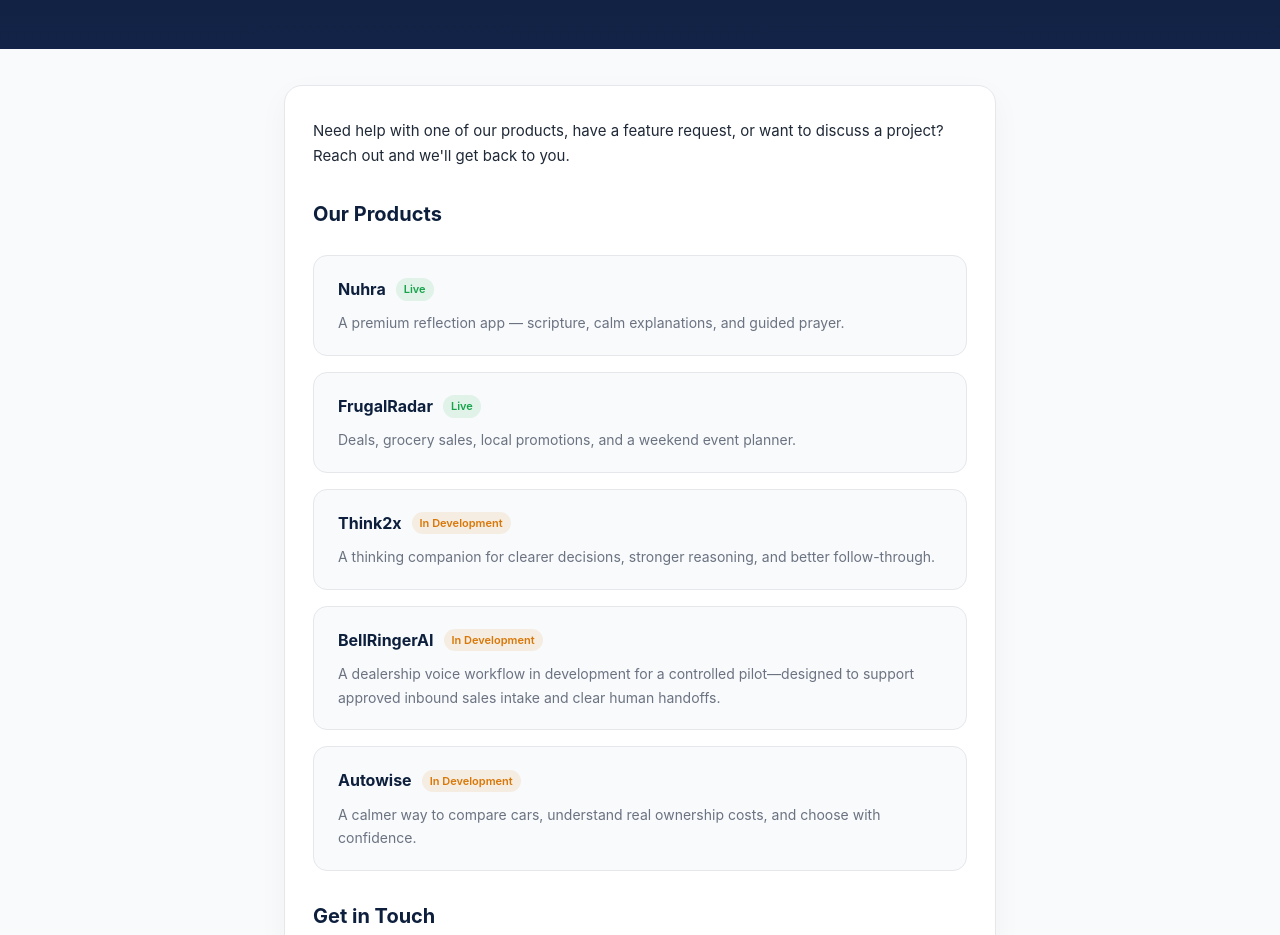
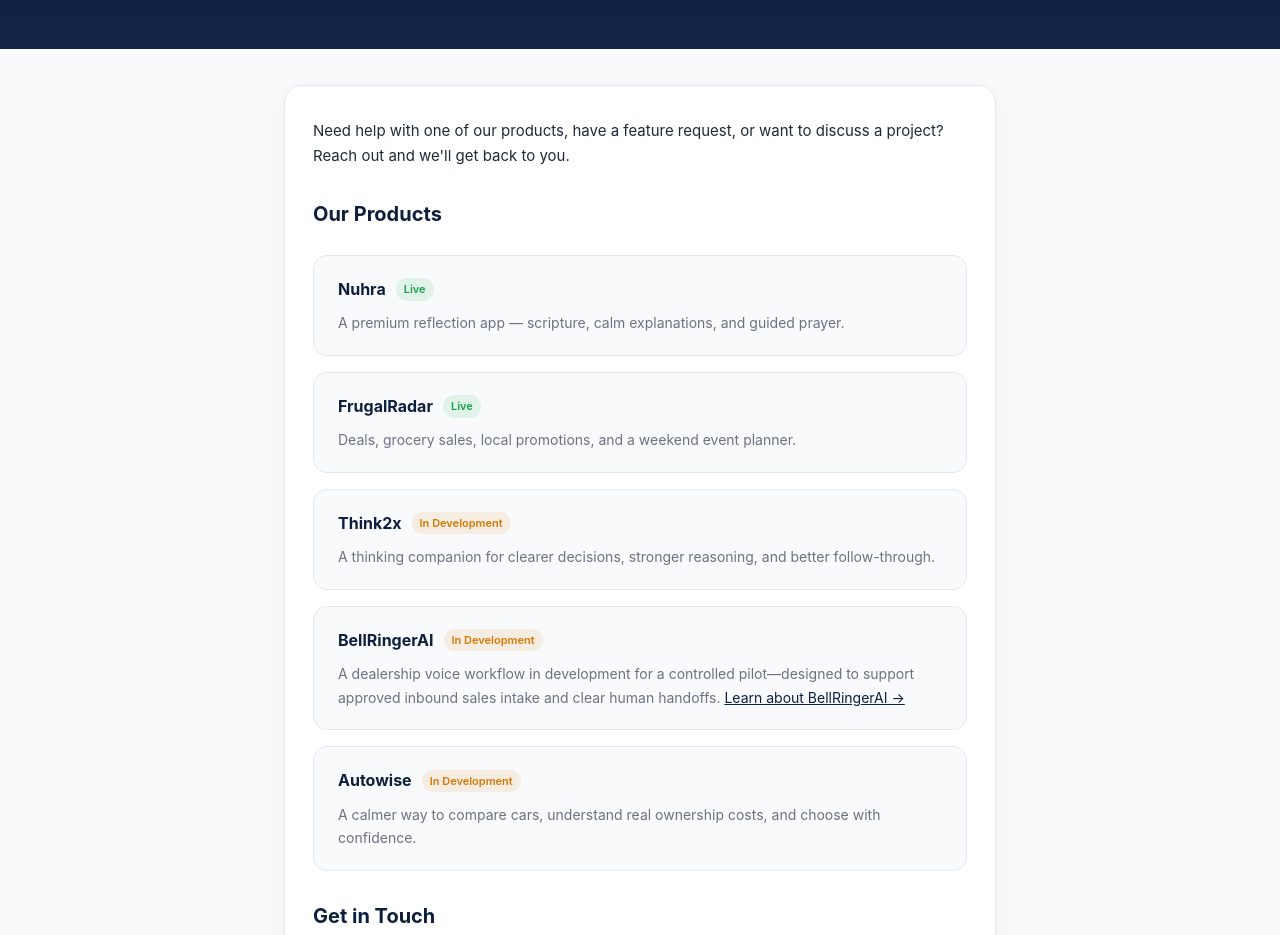
Before and after one commit to Abide-Labs/abide-labs.github.io, a plain HTML site: page support.html in a window 1280 px wide. Shown: the part 165-1100 px from the top of the page. Drawn offline with Linux system fonts and the light colour scheme.

Commit message:
seo: link Abide Labs to BellRingerAI

```diff
--- a/support.html
+++ b/support.html
@@ -174,7 +174,7 @@
         </div>
         <div class="app-item">
           <h3>BellRingerAI <span class="status" style="color:#d97706;background:rgba(217,119,6,0.1)">In Development</span></h3>
-          <p>A dealership voice workflow in development for a controlled pilot—designed to support approved inbound sales intake and clear human handoffs.</p>
+          <p>A dealership voice workflow in development for a controlled pilot—designed to support approved inbound sales intake and clear human handoffs. <a href="https://bellringerai.com/">Learn about BellRingerAI →</a></p>
         </div>
         <div class="app-item">
           <h3>Autowise <span class="status" style="color:#d97706;background:rgba(217,119,6,0.1)">In Development</span></h3>
```
Also changed, not shown: index.html (+1 -1 lines).
